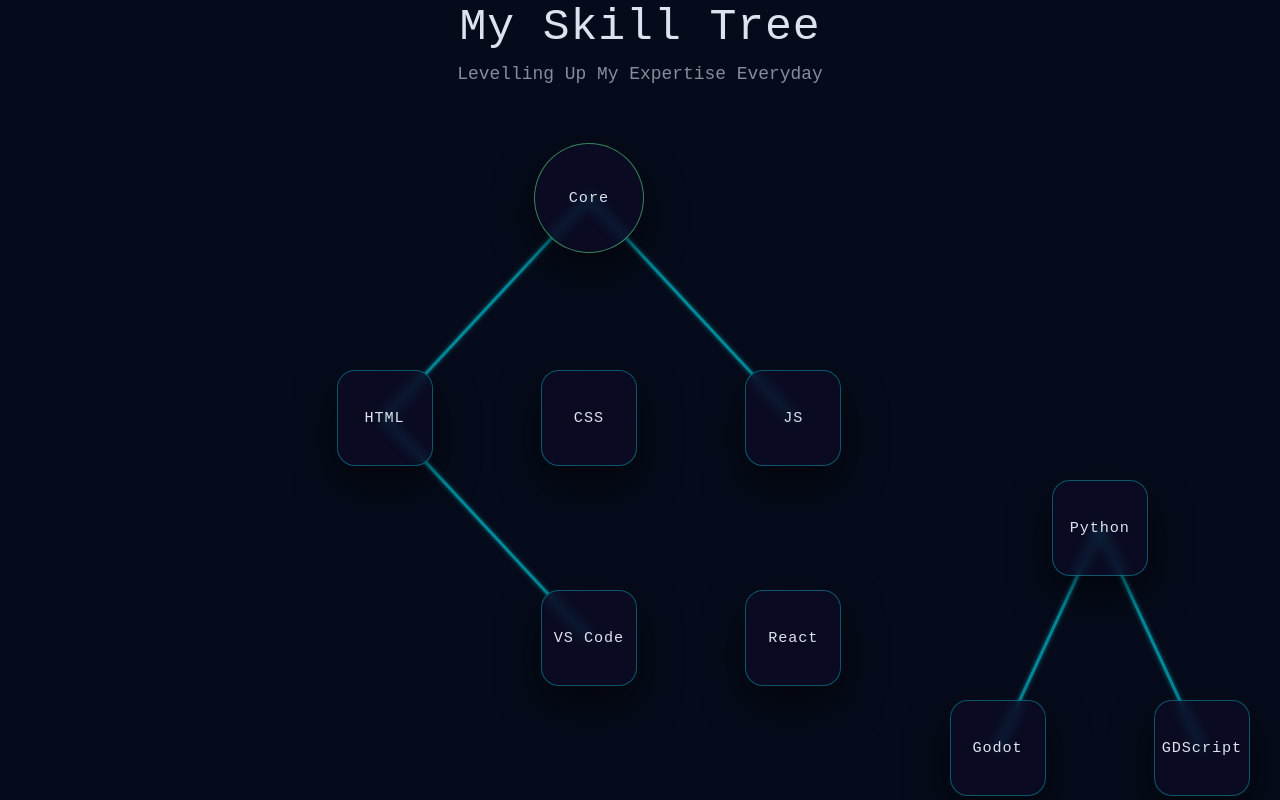
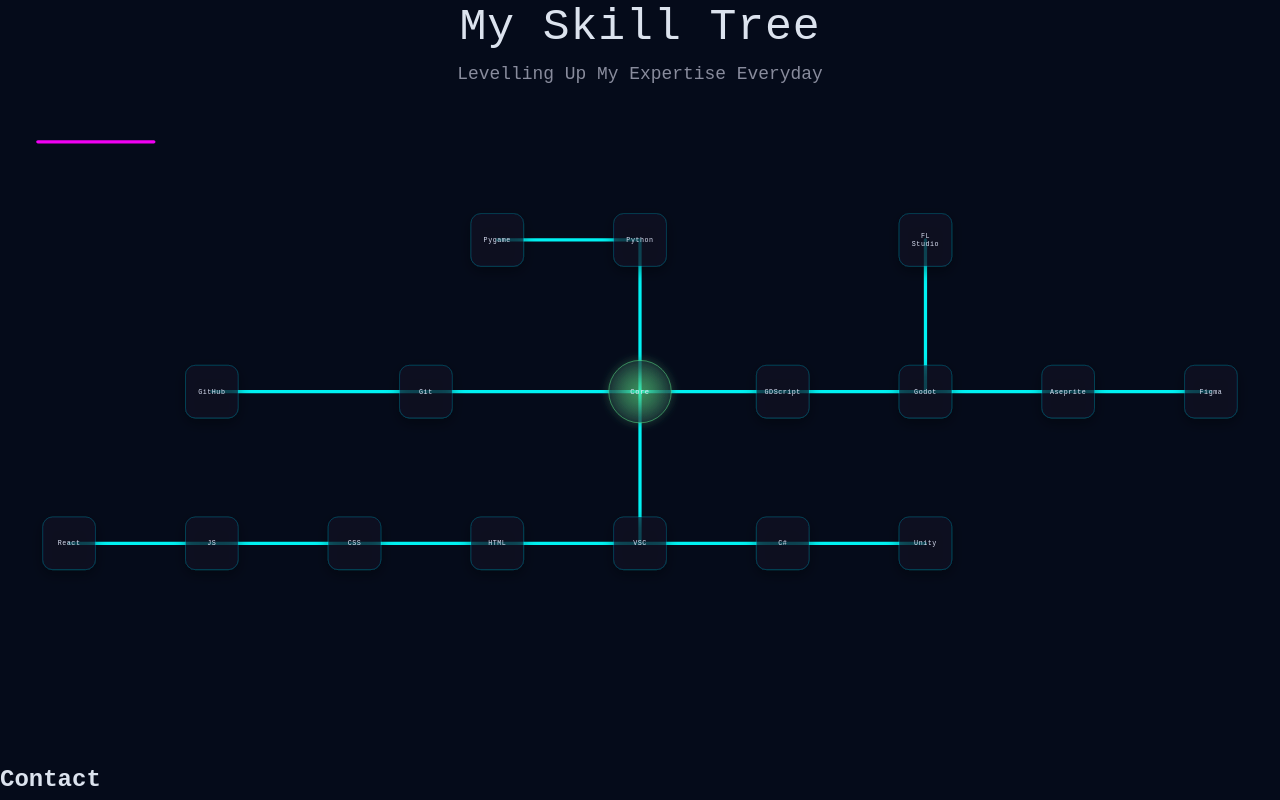
Before and after one commit to ElectroCubic/anush-bundel-portfolio, a React (Vite) app: page / in a window 1280 px wide. Shown: the part 2980-3780 px from the top of the page. Built offline with nearby package versions, Linux system fonts and the light colour scheme; a web font is replaced by a local one.

Commit message:
Added SVG lines between skills

```diff
--- a/src/assets/SkillsSection/SkillsSection.jsx
+++ b/src/assets/SkillsSection/SkillsSection.jsx
@@ -1,85 +1,151 @@
-import { useEffect, useLayoutEffect, useMemo, useRef, useState } from "react";
-import SkillNode from "../SkillNode/SkillNode.jsx";
+import { useMemo, useState } from "react";
 import styles from "./SkillsSection.module.css";
 
 const NODES = [
-    { id: "core", label: "Core", col: 6, row: 1, type: "core" },
+    { id: "pygame", label: "Pygame", col: 7, row: 2 },
+    { id: "python", label: "Python", col: 9, row: 2 },
+    { id: "fl", label: "FL\nStudio", col: 13, row: 2 },
 
-    { id: "html", label: "HTML", col: 4, row: 3 },
-    { id: "css", label: "CSS", col: 6, row: 3 },
-    { id: "js", label: "JS", col: 8, row: 3 },
+    { id: "github", label: "GitHub", col: 3, row: 4 },
+    { id: "git", label: "Git", col: 6, row: 4 },
+    { id: "core", label: "Core", col: 9, row: 4, type: "core" },
+    { id: "gdscript", label: "GDScript", col: 11, row: 4 },
+    { id: "godot", label: "Godot", col: 13, row: 4 },
+    { id: "aseprite", label: "Aseprite", col: 15, row: 4 },
+    { id: "figma", label: "Figma", col: 17, row: 4 },
 
-    { id: "react", label: "React", col: 8, row: 5 },
-    { id: "vsc", label: "VS Code", col: 6, row: 5 },
-
-    { id: "python", label: "Python", col: 11, row: 4 },
-    { id: "godot", label: "Godot", col: 10, row: 6 },
-    { id: "gdscript", label: "GDScript", col: 12, row: 6 },
+    { id: "react", label: "React", col: 1, row: 6 },
+    { id: "js", label: "JS", col: 3, row: 6 },
+    { id: "css", label: "CSS", col: 5, row: 6 },
+    { id: "html", label: "HTML", col: 7, row: 6 },
+    { id: "vsc", label: "VSC", col: 9, row: 6 },
+    { id: "csharp", label: "C#", col: 11, row: 6 },
+    { id: "unity", label: "Unity", col: 13, row: 6 },
 ];
 
 const EDGES = [
-    ["core", "html"],
-    ["core", "css"],
-    ["core", "js"],
+    ["pygame", "python"],
+    ["python", "core"],
+    ["godot", "fl"],
+
+    ["github", "git"],
+    ["git", "core"],
+    ["core", "gdscript"],
+    ["gdscript", "godot"],
+    ["godot", "aseprite"],
+    ["aseprite", "figma"],
+
+    ["core", "vsc"],
+    ["vsc", "html"],
+    ["html", "css"],
+    ["css", "js"],
     ["js", "react"],
-    ["html", "vsc"],
-    ["css", "vsc"],
-    ["python", "godot"],
-    ["python", "gdscript"],
+
+    ["vsc", "csharp"],
+    ["csharp", "unity"],
 ];
 
+// Layout constants (deterministic)
+const COLS = 17;
+const ROWS = 6;
+
+// Center-to-center spacing in SVG units (not pixels on screen; SVG scales)
+const PITCH_X = 160;
+const PITCH_Y = 170;
+
+// Outer padding inside the SVG viewBox
+const PAD_X = 110;
+const PAD_Y = 90;
+
+// Node sizes in SVG units
+const NODE_W = 118;
+const NODE_H = 118;
+const NODE_R = 22;
+
+const CORE_D = 140;
+
 function SkillsSection() {
-    const nodes = useMemo(() => NODES, []);
-    const edges = useMemo(() => EDGES, []);
+    const [activeId, setActiveId] = useState(null);
 
-    const wrapRef = useRef(null);
+    const byId = useMemo(() => {
+        const m = new Map();
+        NODES.forEach((n) => m.set(n.id, n));
+        return m;
+    }, []);
 
-    const [pointsById, setPointsById] = useState(() => new Map());
+    const centers = useMemo(() => {
+        const m = new Map();
+        NODES.forEach((n) => {
+            const x = PAD_X + (n.col - 1) * PITCH_X;
+            const y = PAD_Y + (n.row - 1) * PITCH_Y;
+            m.set(n.id, { x, y });
+        });
+        return m;
+    }, []);
 
-    const measurePoints = () => {
-        const wrapEl = wrapRef.current;
-        if (!wrapEl) return;
+    const viewW = PAD_X * 2 + (COLS - 1) * PITCH_X;
+    const viewH = PAD_Y * 2 + (ROWS - 1) * PITCH_Y;
 
-        const wrapRect = wrapEl.getBoundingClientRect();
-        const map = new Map();
+    const activeSet = useMemo(() => {
+        if (!activeId) return new Set();
 
-        const nodeEls = wrapEl.querySelectorAll("[data-node-id]");
-        nodeEls.forEach((el) => {
-            const rect = el.getBoundingClientRect();
-            const cx = rect.left - wrapRect.left + rect.width / 2;
-            const cy = rect.top - wrapRect.top + rect.height / 2;
-            const id = el.getAttribute("data-node-id");
-            map.set(id, { x: cx, y: cy });
-        });
+        const adj = new Map();
+        for (const [a, b] of EDGES) {
+            if (!adj.has(a)) adj.set(a, []);
+            if (!adj.has(b)) adj.set(b, []);
+            adj.get(a).push(b);
+            adj.get(b).push(a);
+        }
 
-        setPointsById(map);
+        const seen = new Set([activeId]);
+        const q = [activeId];
+
+        while (q.length) {
+            const cur = q.shift();
+            const nexts = adj.get(cur) ?? [];
+            for (const nxt of nexts) {
+                if (!seen.has(nxt)) {
+                    seen.add(nxt);
+                    q.push(nxt);
+                }
+            }
+        }
+
+        return seen;
+    }, [activeId]);
+
+    const isDimNode = (id) => {
+        if (!activeId) return false;
+        return !activeSet.has(id);
     };
 
-    // Measure after paint/layout
-    useLayoutEffect(() => {
-        measurePoints();
-        // eslint-disable-next-line react-hooks/exhaustive-deps
-    }, []);
+    const isDimEdge = (a, b) => {
+        if (!activeId) return false;
+        return !(activeSet.has(a) && activeSet.has(b));
+    };
 
-    // Re-measure on resize (responsive)
-    useEffect(() => {
-        if (!wrapRef.current) return;
+    const renderLabel = (label, x, y) => {
+        const lines = String(label).split("\n");
+        const lineH = 16;
+        const totalH = (lines.length - 1) * lineH;
+        const startY = y - totalH / 2;
 
-        const onResize = () => measurePoints();
-        window.addEventListener("resize", onResize);
-
-        // Also observe size changes of the wrapper itself
-        const ro = new ResizeObserver(() => measurePoints());
-        ro.observe(wrapRef.current);
-
-        return () => {
-            window.removeEventListener("resize", onResize);
-            ro.disconnect();
+        return (
+            <text
+                x={x}
+                y={startY}
+                textAnchor="middle"
+                dominantBaseline="middle"
+                className={styles.nodeLabel}
+            >
+                {lines.map((line, i) => (
+                    <tspan key={i} x={x} dy={i === 0 ? 0 : lineH}>
+                        {line}
+                    </tspan>
+                ))}
+            </text>
+        );
     };
-        // eslint-disable-next-line react-hooks/exhaustive-deps
-    }, []);
-
-    // If you later animate / move nodes, you can call measurePoints() again.
 
     return (
         <section className={styles.skillsSection} id="skills">
@@ -88,38 +154,68 @@
                 <p>Levelling Up My Expertise Everyday</p>
             </div>
 
-            <div ref={wrapRef} className={styles.treeWrap}>
-                {/* SVG UNDER nodes (so nodes sit on top) */}
-                <svg className={styles.wires} aria-hidden="true">
+            <div className={styles.stage}>
+                <svg
+                    className={styles.treeSvg}
+                    viewBox={`0 0 ${viewW} ${viewH}`}
+                    preserveAspectRatio="xMidYMid meet"
+                    role="img"
+                    aria-label="Skill tree diagram"
+                >
                     <defs>
-                        {/* Subtle glow */}
+                        {/* Wire glow */}
                         <filter id="wireGlow" x="-50%" y="-50%" width="200%" height="200%">
-                            <feGaussianBlur stdDeviation="2.2" result="blur" />
+                            <feGaussianBlur stdDeviation="2.6" result="blur" />
                             <feMerge>
                                 <feMergeNode in="blur" />
                                 <feMergeNode in="SourceGraphic" />
                             </feMerge>
                         </filter>
 
-                        {/* Optional arrowhead (if you want it) */}
-                        <marker
-                            id="arrowHead"
-                            viewBox="0 0 10 10"
-                            refX="8.5"
-                            refY="5"
-                            markerWidth="7"
-                            markerHeight="7"
-                            orient="auto"
-                        >
-                            <path d="M 0 0 L 10 5 L 0 10 z" className={styles.arrowHead} />
-                        </marker>
+                        {/* Node shadow */}
+                        <filter id="nodeShadow" x="-50%" y="-50%" width="200%" height="200%">
+                            <feDropShadow dx="0" dy="10" stdDeviation="14" floodColor="rgba(0,0,0,0.55)" />
+                        </filter>
+
+                        {/* Core glow */}
+                        <filter id="coreGlow" x="-50%" y="-50%" width="200%" height="200%">
+                            <feGaussianBlur stdDeviation="10" result="cblur" />
+                            <feMerge>
+                                <feMergeNode in="cblur" />
+                                <feMergeNode in="SourceGraphic" />
+                            </feMerge>
+                        </filter>
+
+                        <radialGradient id="coreFill" cx="50%" cy="50%" r="60%">
+                            <stop offset="0%" stopColor="rgba(94,235,138,0.35)" />
+                            <stop offset="100%" stopColor="rgba(14,11,39,0.65)" />
+                        </radialGradient>
                     </defs>
 
-                    {edges.map(([a, b]) => {
-                        const p1 = pointsById.get(a);
-                        const p2 = pointsById.get(b);
+                    {/* WIRES */}
+                    <g>
+                        {/* Hard proof line (should ALWAYS show) */}
+                        <line
+                            x1={40}
+                            y1={40}
+                            x2={300}
+                            y2={40}
+                            vectorEffect="non-scaling-stroke"
+                            style={{
+                                stroke: "magenta",
+                                strokeWidth: 6,
+                                strokeLinecap: "round",
+                                opacity: 1,
+                            }}
+                        />
 
-                        if (!p1 || !p2) return null;
+                        {EDGES.map(([a, b]) => {
+                            const p1 = centers.get(a);
+                            const p2 = centers.get(b);
+
+                            if (!p1 || !p2) {
+                                return null;
+                            }
 
                             return (
                                 <line
@@ -128,29 +224,80 @@
                                     y1={p1.y}
                                     x2={p2.x}
                                     y2={p2.y}
-                                className={styles.wire}
-                                filter="url(#wireGlow)"
-                                // Uncomment if you want arrowheads:
-                                // markerEnd="url(#arrowHead)"
+                                    vectorEffect="non-scaling-stroke"
+                                    style={{
+                                        stroke: "cyan",
+                                        strokeWidth: 8,
+                                        strokeLinecap: "round",
+                                        opacity: 1,
+                                    }}
                                 />
                             );
                         })}
+                    </g>
+
+                    {/* NODES */}
+                    <g className={styles.nodesGroup}>
+                        {NODES.map((n) => {
+                            const c = centers.get(n.id);
+                            if (!c) return null;
+
+                            const dim = isDimNode(n.id);
+
+                            if (n.type === "core") {
+                                return (
+                                    <g
+                                        key={n.id}
+                                        className={`${styles.node} ${styles.coreNode} ${dim ? styles.dim : ""}`}
+                                        onMouseEnter={() => setActiveId(n.id)}
+                                        onMouseLeave={() => setActiveId(null)}
+                                        onFocus={() => setActiveId(n.id)}
+                                        onBlur={() => setActiveId(null)}
+                                        tabIndex={0}
+                                        role="button"
+                                        aria-label={n.label}
+                                    >
+                                        <circle
+                                            cx={c.x}
+                                            cy={c.y}
+                                            r={CORE_D / 2}
+                                            fill="url(#coreFill)"
+                                            className={styles.coreCircle}
+                                            filter="url(#coreGlow)"
+                                        />
+                                        {renderLabel(n.label, c.x, c.y)}
+                                    </g>
+                                );
+                            }
+
+                            return (
+                                <g
+                                    key={n.id}
+                                    className={`${styles.node} ${dim ? styles.dim : ""}`}
+                                    onMouseEnter={() => setActiveId(n.id)}
+                                    onMouseLeave={() => setActiveId(null)}
+                                    onFocus={() => setActiveId(n.id)}
+                                    onBlur={() => setActiveId(null)}
+                                    tabIndex={0}
+                                    role="button"
+                                    aria-label={n.label}
+                                >
+                                    <rect
+                                        x={c.x - NODE_W / 2}
+                                        y={c.y - NODE_H / 2}
+                                        width={NODE_W}
+                                        height={NODE_H}
+                                        rx={NODE_R}
+                                        ry={NODE_R}
+                                        className={styles.nodeRect}
+                                        filter="url(#nodeShadow)"
+                                    />
+                                    {renderLabel(n.label, c.x, c.y)}
+                                </g>
+                            );
+                        })}
+                    </g>
                 </svg>
-
-                <div className={styles.grid}>
-                    {nodes.map((n) => (
-                        <SkillNode
-                            key={n.id}
-                            id={n.id}
-                            text={n.label}
-                            type={n.type}
-                            style={{
-                                gridColumn: n.col,
-                                gridRow: n.row,
-                            }}
-                        />
-                    ))}
-                </div>
             </div>
         </section>
     );
--- a/src/assets/SkillsSection/SkillsSection.module.css
+++ b/src/assets/SkillsSection/SkillsSection.module.css
@@ -22,58 +22,67 @@
     font-size: clamp(1.05rem, 1.4vw, 1.6rem);
 }
 
-.treeWrap {
-    position: relative;
-    width: min(1200px, 100%);
+.stage {
+    width: min(1400px, 100%);
     margin: 0 auto;
-    padding: 2rem 0;
 }
 
-/* SVG overlay */
-.wires {
-    position: absolute;
-    inset: 0;
+.treeSvg {
     width: 100%;
-    height: 100%;
-    pointer-events: none;
-    z-index: 0;
+    height: auto;
+    display: block;
+    overflow: visible;
+}
+
+.treeSvg line {
+    stroke-width: 3.25 !important;
+    opacity: 0.95 !important;
 }
 
 .wire {
-    stroke: rgba(9, 230, 246, 0.55);
+    stroke: rgba(9, 230, 246, 0.62);
     stroke-width: 3;
     stroke-linecap: round;
-    opacity: 0.85;
+    opacity: 0.90;
 }
 
-/* If you enable markerEnd above */
-.arrowHead {
-    fill: rgba(9, 230, 246, 0.75);
+.nodeRect {
+    fill: rgba(14, 11, 39, 0.65);
+    stroke: rgba(9, 230, 246, 0.35);
+    stroke-width: 1.5;
 }
 
-/* Nodes grid sits above wires */
-.grid {
-    position: relative;
-    z-index: 1;
-
-    display: grid;
-    grid-template-columns: repeat(12, minmax(0, 1fr));
-    grid-auto-rows: 84px;
-    gap: 26px;
-    align-items: center;
-    justify-items: center;
+.coreCircle {
+    stroke: rgba(94, 235, 138, 0.55);
+    stroke-width: 2;
 }
 
-@media (max-width: 900px) {
-    .grid {
-        grid-auto-rows: 74px;
-        gap: 18px;
-    }
+.nodeLabel {
+    fill: rgba(230, 236, 255, 0.95);
+    font-size: 15px;
+    letter-spacing: 0.08em;
 }
 
-@media (max-width: 600px) {
-    .grid {
-        grid-auto-rows: 66px;
-        gap: 14px;
-    }
+.node {
+    cursor: pointer;
+    outline: none;
 }
+
+.node:hover .nodeRect {
+    stroke: rgba(9, 230, 246, 0.75);
+}
+
+.node:hover .coreCircle {
+    stroke: rgba(94, 235, 138, 0.75);
+}
+
+/* Dim state for hover-highlight */
+.dim {
+    opacity: 1;
+    filter: saturate(0.6);
+}
+
+/* Ensure core label stays readable */
+.coreNode .nodeLabel {
+    font-size: 16px;
+}
```
Lines whose indentation alone changed are shown as unchanged.
